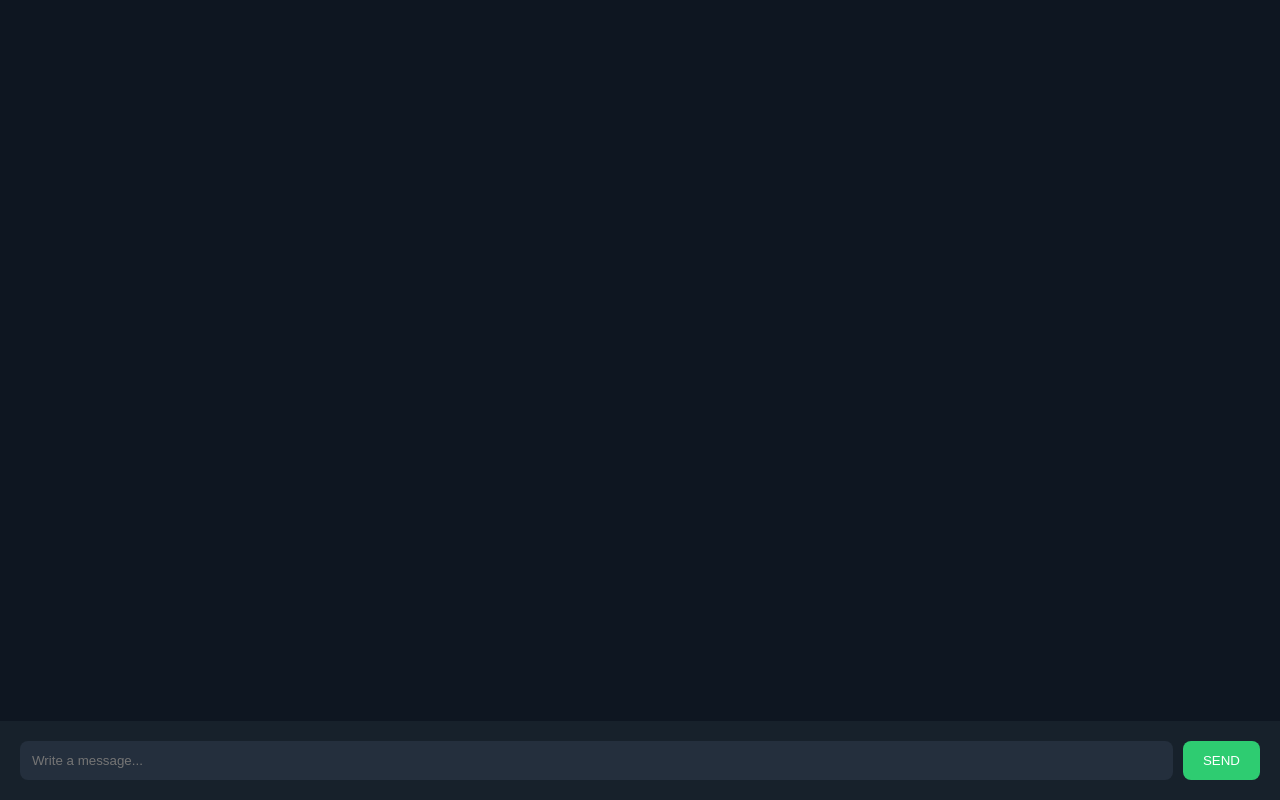
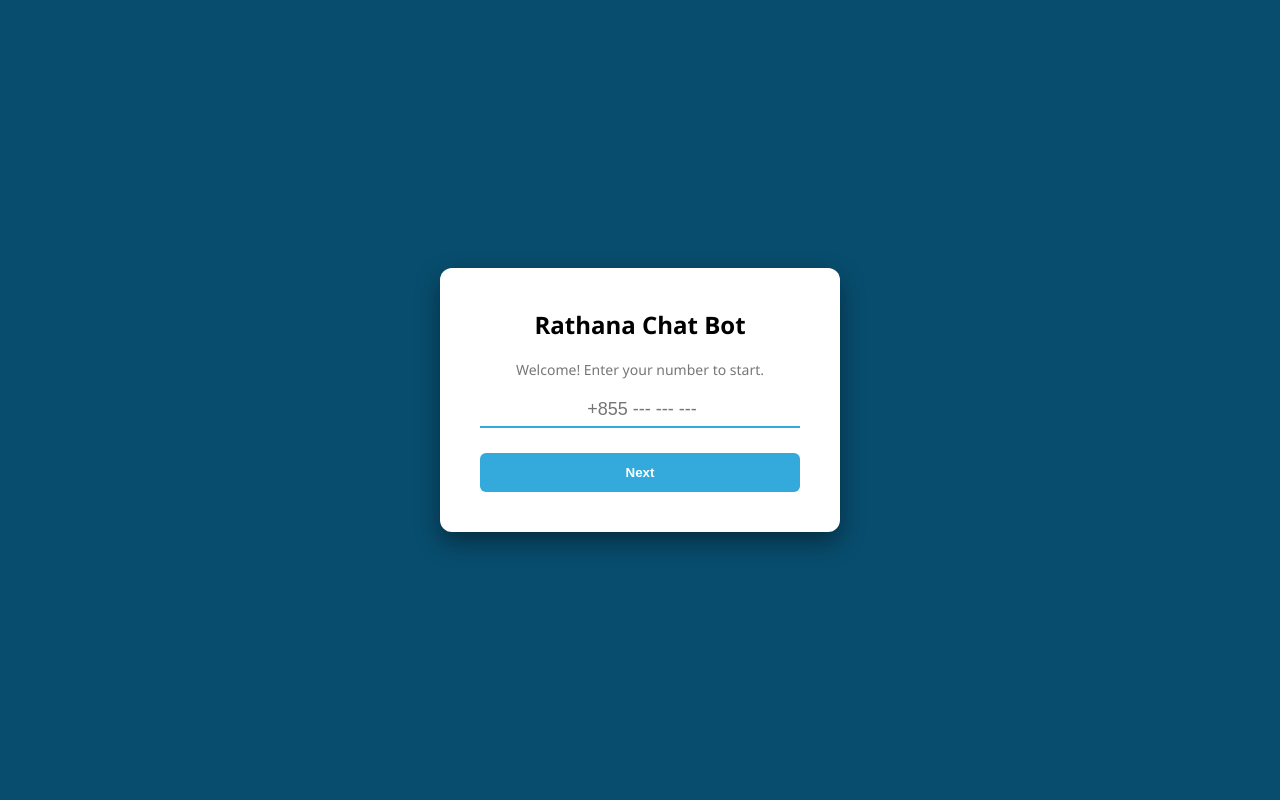
Before and after one commit to thengrathana7-web/Rathana-Chat-Bot, a Flask app: page / in a window 1280 px wide. Run offline with Flask 3, Linux system fonts and the light colour scheme; some libraries are stand-ins or nearby versions.

Commit message:
Update chat.html

```diff
--- a/templates/chat.html
+++ b/templates/chat.html
@@ -1,37 +1,69 @@
 <!DOCTYPE html>
 <html>
-<head><title>Rathana Chat Room</title>
-<script src="https://cdnjs.cloudflare.com/ajax/libs/socket.io/4.0.1/socket.io.js"></script>
-<style>
-    body { background: #0e1621; color: white; font-family: sans-serif; margin: 0; display: flex; flex-direction: column; height: 100vh; }
-    #chat { flex: 1; overflow-y: auto; padding: 20px; }
-    #input-area { background: #17212b; padding: 20px; display: flex; }
-    input { flex: 1; padding: 12px; border-radius: 8px; border: none; background: #242f3d; color: white; }
-    button { margin-left: 10px; padding: 10px 20px; background: #2ecc71; color: white; border: none; border-radius: 8px; cursor: pointer; }
-    .msg { margin-bottom: 10px; padding: 10px; background: #2b5278; border-radius: 10px; width: fit-content; max-width: 80%; }
-</style>
+<head>
+    <title>Rathana Chat Bot</title>
+    <meta name="viewport" content="width=device-width, initial-scale=1.0">
+    <script src="https://cdnjs.cloudflare.com/ajax/libs/socket.io/4.0.1/socket.io.js"></script>
+    <style>
+        body { font-family: 'Segoe UI', sans-serif; background-color: #084d6e; margin: 0; display: flex; justify-content: center; align-items: center; height: 100vh; }
+        #login-screen { background: white; padding: 40px; border-radius: 12px; text-align: center; width: 320px; box-shadow: 0 10px 25px rgba(0,0,0,0.4); }
+        .input-box { border-bottom: 2px solid #34aadc; margin-bottom: 25px; padding: 5px; }
+        .input-box input { border: none; outline: none; width: 100%; font-size: 18px; text-align: center; }
+        .next-btn { background: #34aadc; color: white; border: none; width: 100%; padding: 12px; border-radius: 6px; font-weight: bold; cursor: pointer; }
+        #chat-screen { display: none; flex-direction: column; width: 100%; height: 100vh; max-width: 600px; background: #084d6e; }
+        #msg-container { flex: 1; overflow-y: auto; padding: 15px; display: flex; flex-direction: column; }
+        .msg { max-width: 75%; padding: 10px 15px; margin: 5px 0; border-radius: 15px; font-size: 15px; position: relative; }
+        .sent { align-self: flex-end; background: #effdde; border-bottom-right-radius: 2px; }
+        .received { align-self: flex-start; background: white; border-bottom-left-radius: 2px; }
+        .time { font-size: 10px; opacity: 0.5; float: right; margin-top: 5px; margin-left: 8px; }
+        #input-area { background: #fff; padding: 12px; display: flex; align-items: center; gap: 10px; }
+        #msg-input { flex: 1; border: none; outline: none; font-size: 16px; }
+    </style>
 </head>
 <body>
-    <div id="chat"></div>
-    <div id="input-area">
-        <input type="text" id="msg" placeholder="Write a message..." autocomplete="off">
-        <button onclick="send()">SEND</button>
+    <div id="login-screen">
+        <h2 style="margin-top:0;">Rathana Chat Bot</h2>
+        <p style="color:#777; font-size:14px;">Welcome! Enter your number to start.</p>
+        <div class="input-box"><input type="text" id="user-id" placeholder="+855 --- --- ---"></div>
+        <button class="next-btn" onclick="startChat()">Next</button>
+    </div>
+    <div id="chat-screen">
+        <div id="msg-container"></div>
+        <div id="input-area">
+            <input type="text" id="msg-input" placeholder="Message" autocomplete="off">
+            <button onclick="send()" style="border:none; background:none; color:#34aadc; font-weight:bold; cursor:pointer;">SEND</button>
+        </div>
     </div>
     <script>
-        var socket = io();
-        var user = "{{ username }}";
-        function send() {
-            var m = document.getElementById('msg');
-            if(m.value) {
-                socket.emit('message', { user: user, msg: m.value });
-                m.value = '';
+        const socket = io();
+        let myId = "";
+        function startChat() {
+            myId = document.getElementById('user-id').value;
+            if (myId) {
+                document.getElementById('login-screen').style.display = 'none';
+                document.getElementById('chat-screen').style.display = 'flex';
+                socket.emit('load_history');
             }
         }
-        socket.on('message', function(data) {
-            var c = document.getElementById('chat');
-            c.innerHTML += '<div class="msg"><b>' + data.user + ':</b> ' + data.msg + '</div>';
-            c.scrollTop = c.scrollHeight;
-        });
+        function send() {
+            const input = document.getElementById('msg-input');
+            if (input.value) {
+                const now = new Date();
+                const time = now.getHours().toString().padStart(2, '0') + ":" + now.getMinutes().toString().padStart(2, '0');
+                socket.emit('message', { name: myId, msg: input.value, time: time });
+                input.value = '';
+            }
+        }
+        socket.on('message', addMessage);
+        socket.on('history', (history) => history.forEach(addMessage));
+        function addMessage(data) {
+            const container = document.getElementById('msg-container');
+            const div = document.createElement('div');
+            div.className = `msg ${data.name === myId ? 'sent' : 'received'}`;
+            div.innerHTML = `${data.msg} <span class="time">${data.time}</span>`;
+            container.appendChild(div);
+            container.scrollTop = container.scrollHeight;
+        }
     </script>
 </body>
 </html>
```
